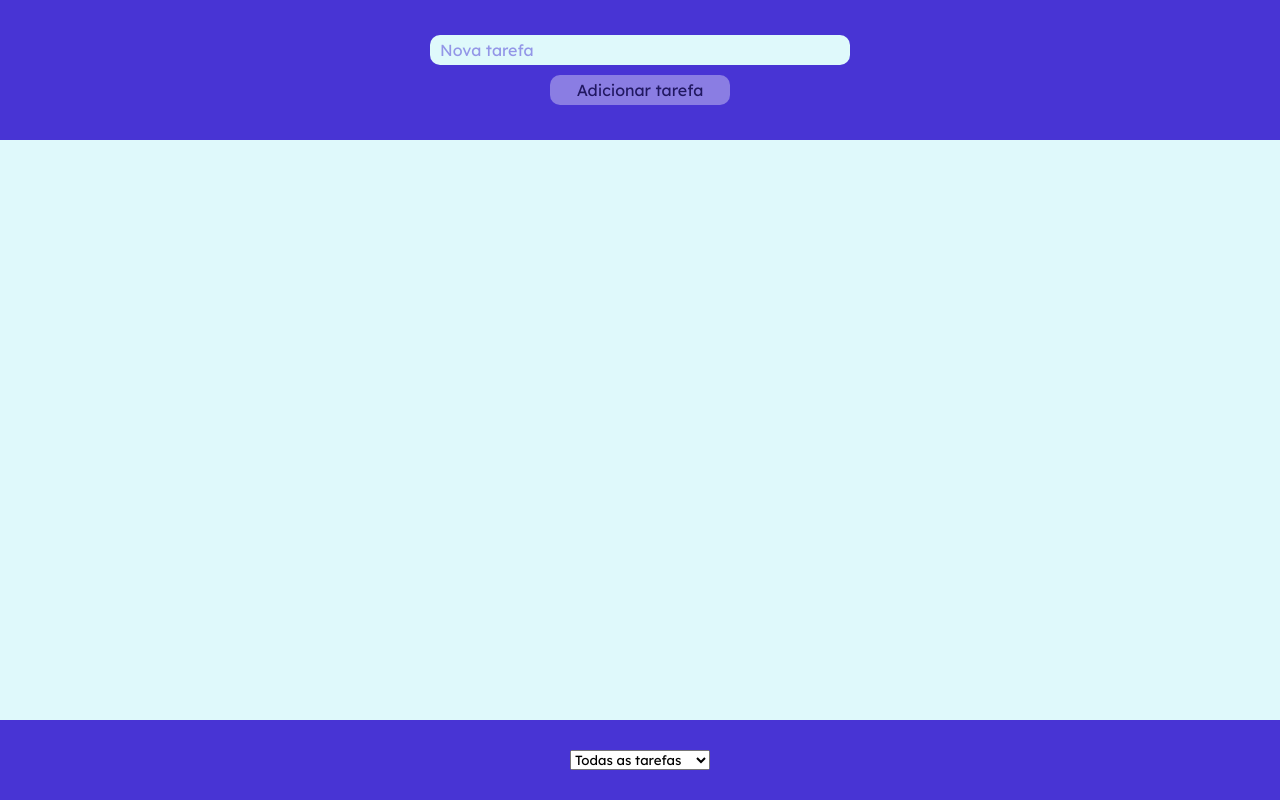
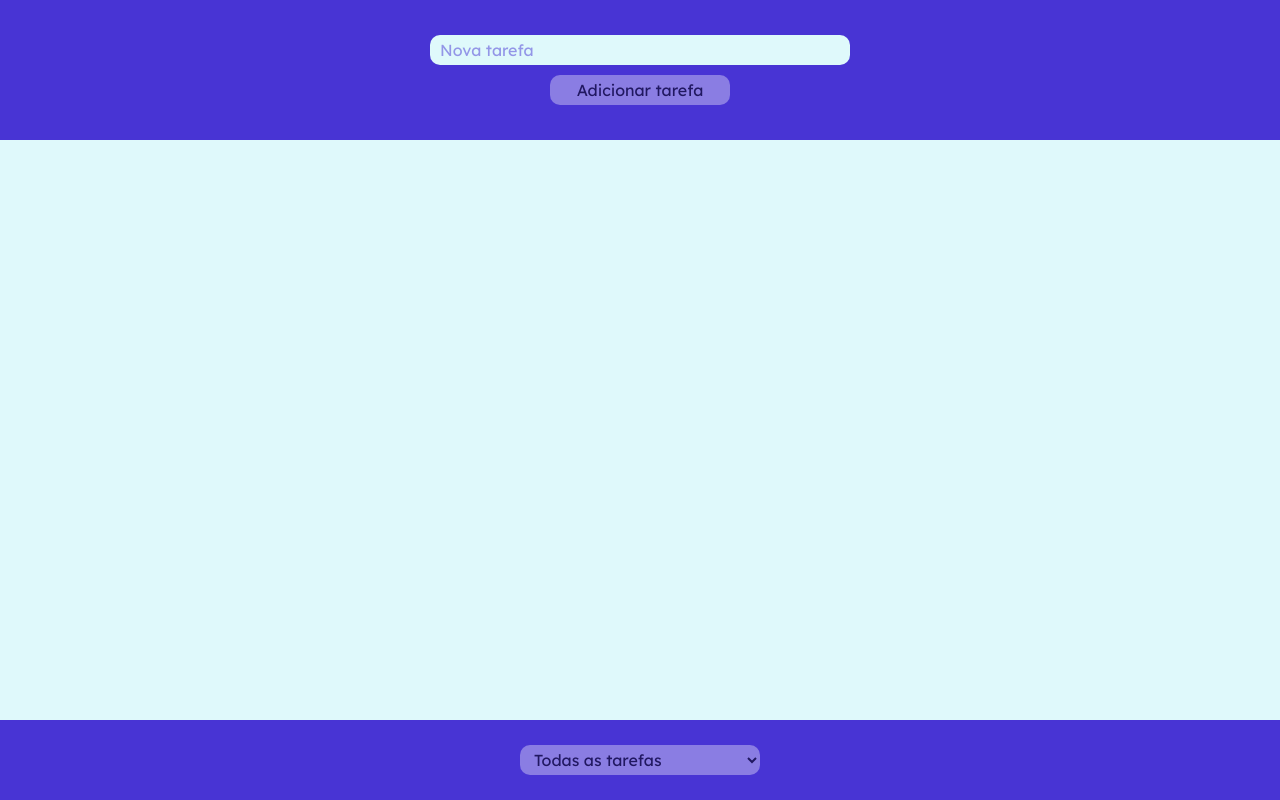
Before and after one commit to luckasnix/react-course-project, a React (Create React App) app: page / in a window 1280 px wide. Built offline with nearby package versions, Linux system fonts and the light colour scheme.

Commit message:
Estilização do componente de seleção da filtragem das tarefas

```diff
--- a/src/pages/TodoApp/containers/TodoFilter/components/TodoSelect/TodoSelect.js
+++ b/src/pages/TodoApp/containers/TodoFilter/components/TodoSelect/TodoSelect.js
@@ -1,10 +1,22 @@
 import React from 'react'
+import styles from './TodoSelect.module.css'
 
 function TodoSelect({ value, onOptionChange, options }) {
     return (
-        <select value={value} onChange={onOptionChange}>
+        <select
+            className={styles.select}
+            value={value}
+            onChange={onOptionChange}
+        >
             {options.map((option) => {
-                return <option key={option.value} value={option.value}>{option.title}</option>
+                return (
+                    <option
+                        key={option.value}
+                        value={option.value}
+                    >
+                            {option.title}
+                    </option>
+                )
             })}
         </select>
     )
--- /dev/null
+++ b/src/pages/TodoApp/containers/TodoFilter/components/TodoSelect/TodoSelect.module.css
@@ -0,0 +1,11 @@
+.select {
+    width: 240px;
+    height: 30px;
+    padding-left: 10px;
+    border: none;
+    border-radius: 10px;
+    background-color: #8a7de3;
+    font-size: 16px;
+    color: #211861;
+    cursor: pointer;
+}
```
